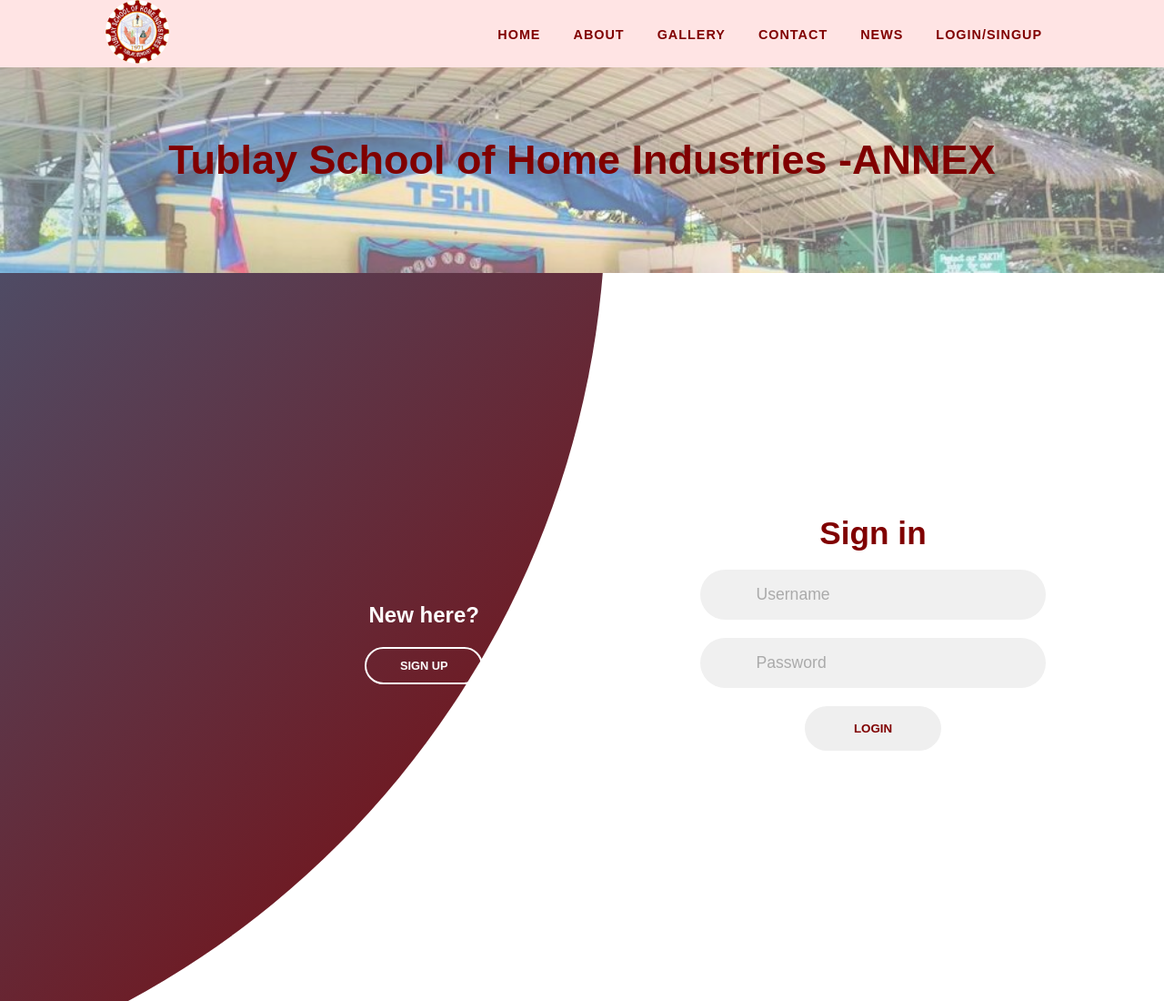
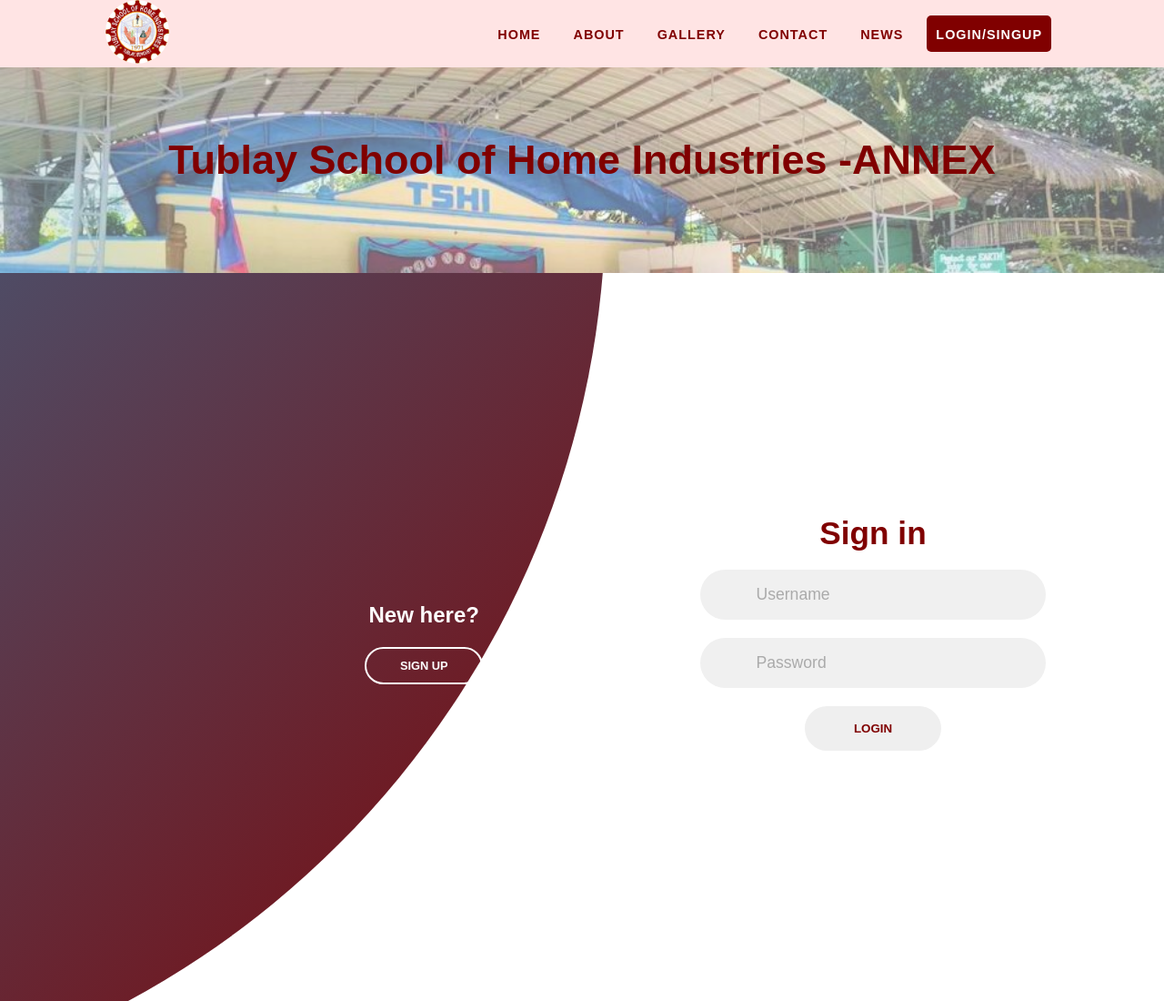
Before and after one commit to MinesDenry/TSHI-Annex, a plain HTML site: page login_signup.html in a window 1280 px wide. Shown: the top 1100 px of the page at 91% size. Drawn offline with Linux system fonts and the light colour scheme.

Commit message:
Update login_signup.html

```diff
--- a/login_signup.html
+++ b/login_signup.html
@@ -26,7 +26,7 @@
                     <li class="uli"><a href="gallery.html">GALLERY</a></li>
                     <li class="uli"><a href="contact.html">CONTACT</a></li>
                   <li class="uli"><a href="news.html">NEWS</a></li>
-              <li class="uli"><a href="login_signup.html">LOGIN/SINGUP</a></li>
+              <li class="uli"><a class="current" href="login_signup.html">LOGIN/SINGUP</a></li>
             </ul>
         </nav>
 
```
